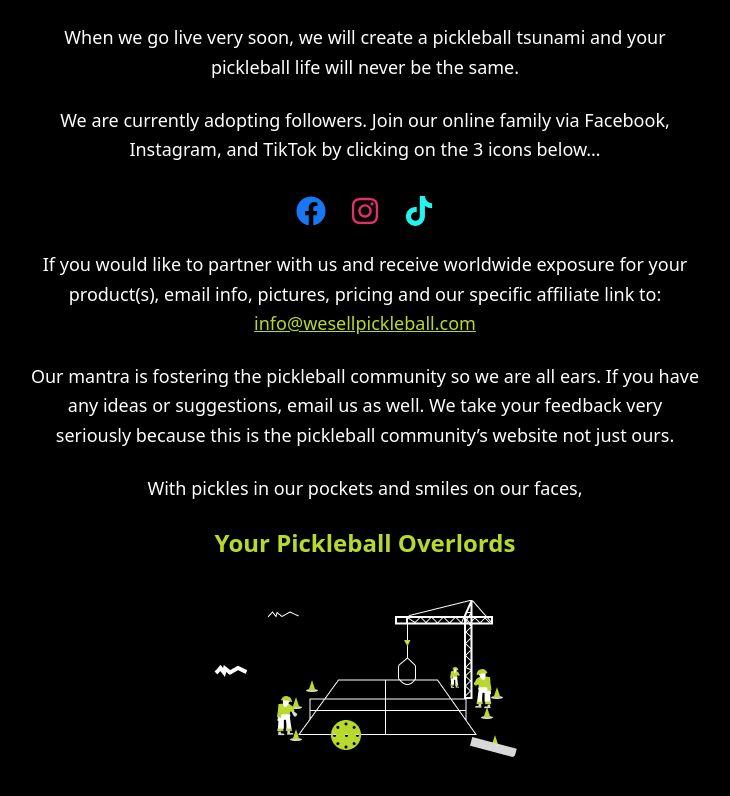
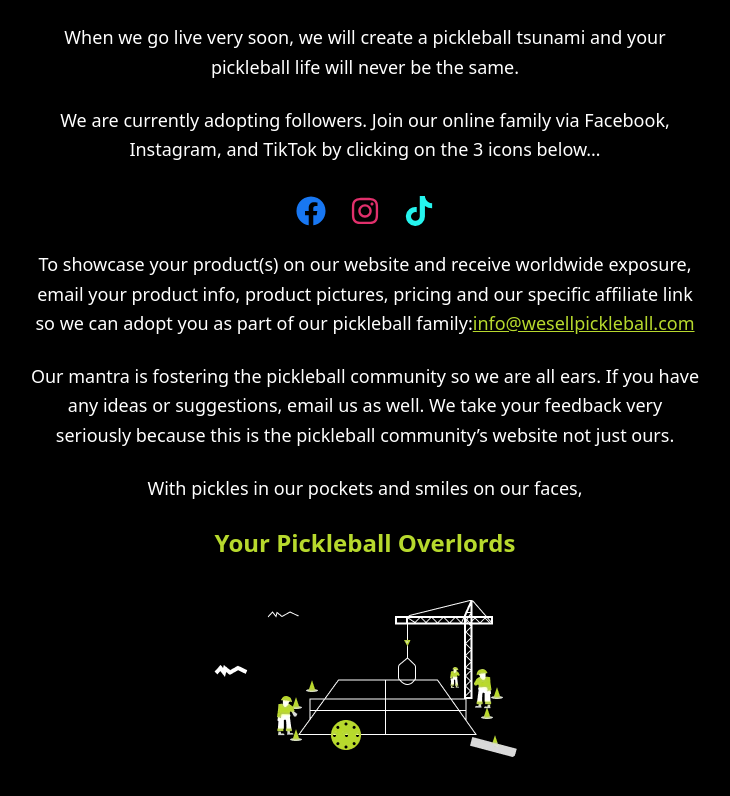
Before and after one commit to ahmedafzal98/wesellpickleball, a React (Vite) app in the folder client/: page / in a window 1280 px wide. Shown: the part 1832-2628 px from the top of the page, without its empty margins (275-1005 px from the left). Built offline with nearby package versions, Linux system fonts and the light colour scheme.

Commit message:
changes complete

```diff
--- a/client/src/components/BookmarkSection.jsx
+++ b/client/src/components/BookmarkSection.jsx
@@ -52,9 +52,10 @@ const BookmarkSection = () => {
 
         {/* New paragraph with mailto link */}
         <p>
-          If you would like to partner with us and receive worldwide exposure
-          for your product(s), email info, pictures, pricing and our specific
-          affiliate link to:{" "}
+          To showcase your product(s) on our website and receive worldwide
+          exposure, email your product info, product pictures, pricing and our
+          specific affiliate link so we can adopt you as part of our pickleball
+          family:
           <a
             href="mailto:info@wesellpickleball.com?subject=Product%20Suggestion/Feedback"
             className="text-[#B7D92D] underline"
```
